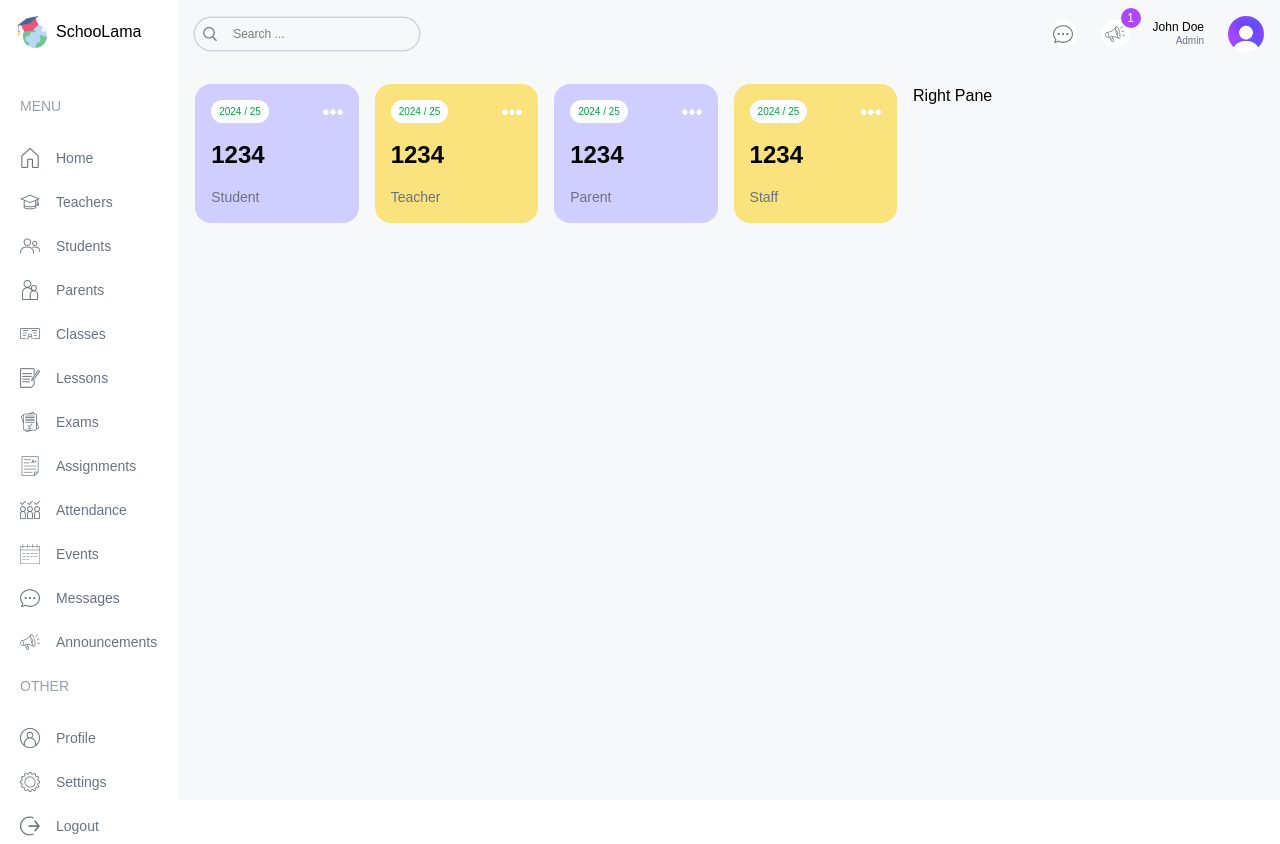
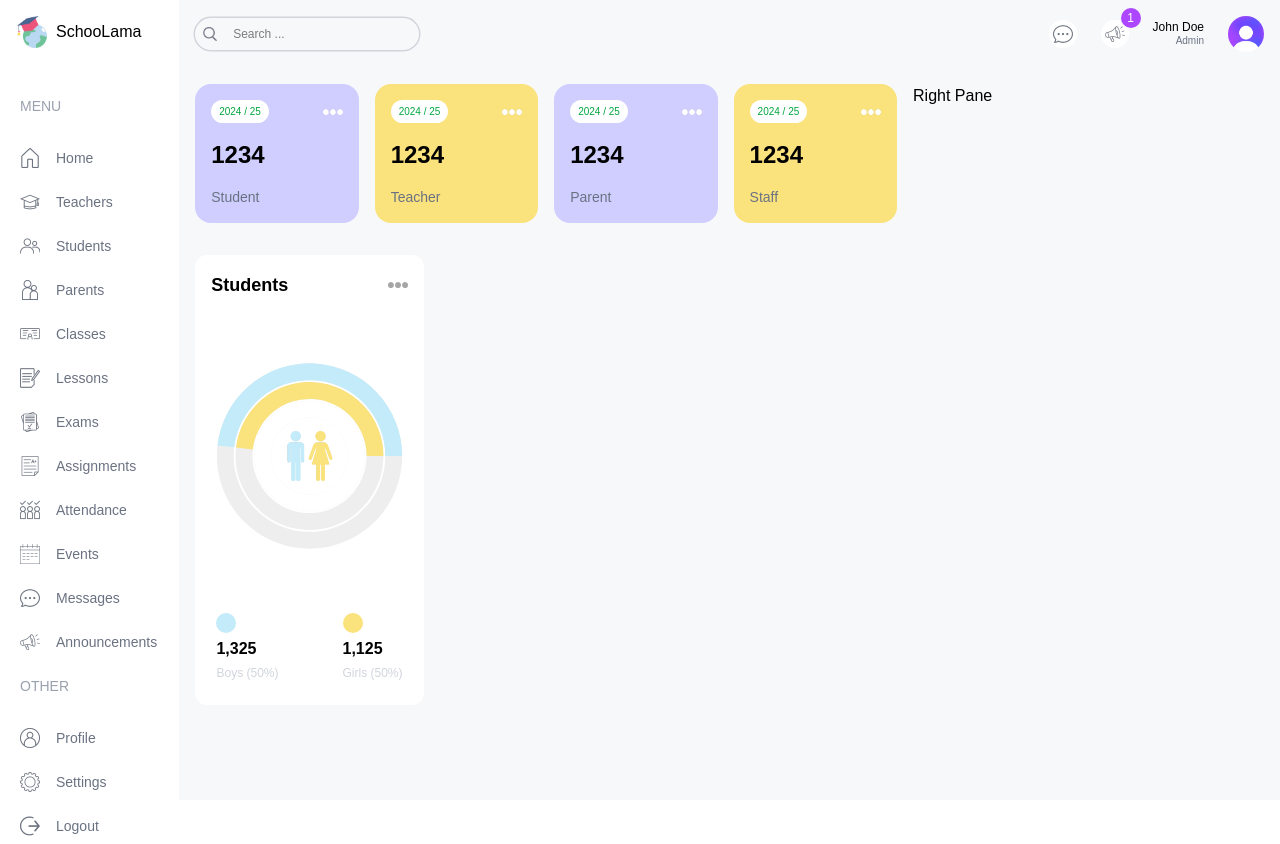
Before and after one commit to Rasheed-28/School-Management-System, a Next.js app: page /admin in a window 1280 px wide. Built offline with nearby package versions, Linux system fonts and the light colour scheme.

Commit message:
count chart created

```diff
--- a/package.json
+++ b/package.json
@@ -11,7 +11,8 @@
   "dependencies": {
     "next": "16.0.3",
     "react": "19.2.0",
-    "react-dom": "19.2.0"
+    "react-dom": "19.2.0",
+    "recharts": "^3.5.0"
   },
   "devDependencies": {
     "@tailwindcss/postcss": "^4",
--- a/src/app/(dashboard)/admin/page.tsx
+++ b/src/app/(dashboard)/admin/page.tsx
@@ -1,10 +1,11 @@
+import CountChart from "@/components/CountChart";
 import UserCard from "@/components/UserCard";
 
 export default function AdminPage() {
   return (
     <div className="p-4 flex gap-4 flex-col md:flex-row text-black">
       {/* Left Pane */}
-      <div className="w-full lg:w-2/3">
+      <div className="w-full lg:w-2/3 flex flex-col gap-8">
         {/* User Cards Container */}
         <div className="flex gap-4 justify-between flex-wrap">
           {["student", "teacher", "parent", "staff"].map((type) => (
@@ -14,6 +15,17 @@
             />
           ))}
         </div>
+        {/* Middle Charts Container */}
+        <div className="flex gap-4 flex-col lg:flex-row">
+          {/* Count Chart */}
+          <div className="w-full lg:w-1/3 h-[450px]">
+            <CountChart />
+          </div>
+          {/* Attendance Chart */}
+          <div className="w-full lg:w-2/3 h-[450px]"></div>
+        </div>
+        {/* Bottom Charts Container */}
+        <div className=""></div>
       </div>
       {/* Right Pane */}
       <div className="w-full lg:w-1/3">Right Pane</div>
--- a/src/app/layout.tsx
+++ b/src/app/layout.tsx
@@ -19,6 +19,7 @@
 }>) {
   return (
     <html lang="en">
+      <title>School Management System</title>
       <body
       >
 
--- /dev/null
+++ b/src/components/CountChart.tsx
@@ -0,0 +1,70 @@
+"use client";
+import Image from "next/image";
+import {
+  RadialBarChart,
+  RadialBar,
+  Legend,
+  ResponsiveContainer,
+} from "recharts";
+const data = [
+  {
+    name: "Total",
+    count: 2750,
+    fill: "#fff",
+  },
+  {
+    name: "Girls",
+    count: 1325,
+    fill: "#FAE27C",
+  },
+  {
+    name: "Boys",
+    count: 1325,
+    fill: "#C3EBFA",
+  },
+];
+export default function CountChart() {
+  return (
+    <div className="bg-white rounded-xl w-full h-full p-4">
+      {/* Title Container */}
+      <div className="flex justify-between items-center">
+        <h1 className="text-lg font-semibold">Students</h1>
+        <Image src="/moreDark.png" alt="" width={20} height={20} />
+      </div>
+      {/* Chart Container */}
+      <div className="w-full h-[75%] relative">
+        <ResponsiveContainer width="100%" height="100%">
+          <RadialBarChart
+            cx="50%"
+            cy="50%"
+            innerRadius="40%"
+            outerRadius="100%"
+            barSize={32}
+            data={data}
+          >
+            <RadialBar
+              background
+              dataKey="count"
+            />
+          </RadialBarChart>
+        </ResponsiveContainer>
+        <Image src="/maleFemale.png" alt="" width={50} height={50} className="absolute top-1/2 left-1/2 -translate-x-1/2 -translate-y-1/2" />
+      </div>
+      {/* Bottom Container */}
+      <div className="flex justify-center gap-16">
+        {/* Bottom Section 1 */}
+        <div className="flex flex-col gap-1">
+          <div className="w-5 h-5 bg-[#C3EBFA] rounded-full" />
+          <h1 className="font-bold">1,325</h1>
+          <h2 className="text-xs text-gray-300">Boys (50%)</h2>
+        </div>
+        {/* Bottom Section 2 */}
+        <div className="flex flex-col gap-1">
+          <div className="w-5 h-5 bg-[#FAE27C] rounded-full" />
+          <h1 className="font-bold">1,125</h1>
+          <h2 className="text-xs text-gray-300">Girls (50%)</h2>
+        </div>
+      </div>
+    </div>
+  );
+}
```
Also changed, not shown: 1 other file (tests, documents, lock files or other folders).
